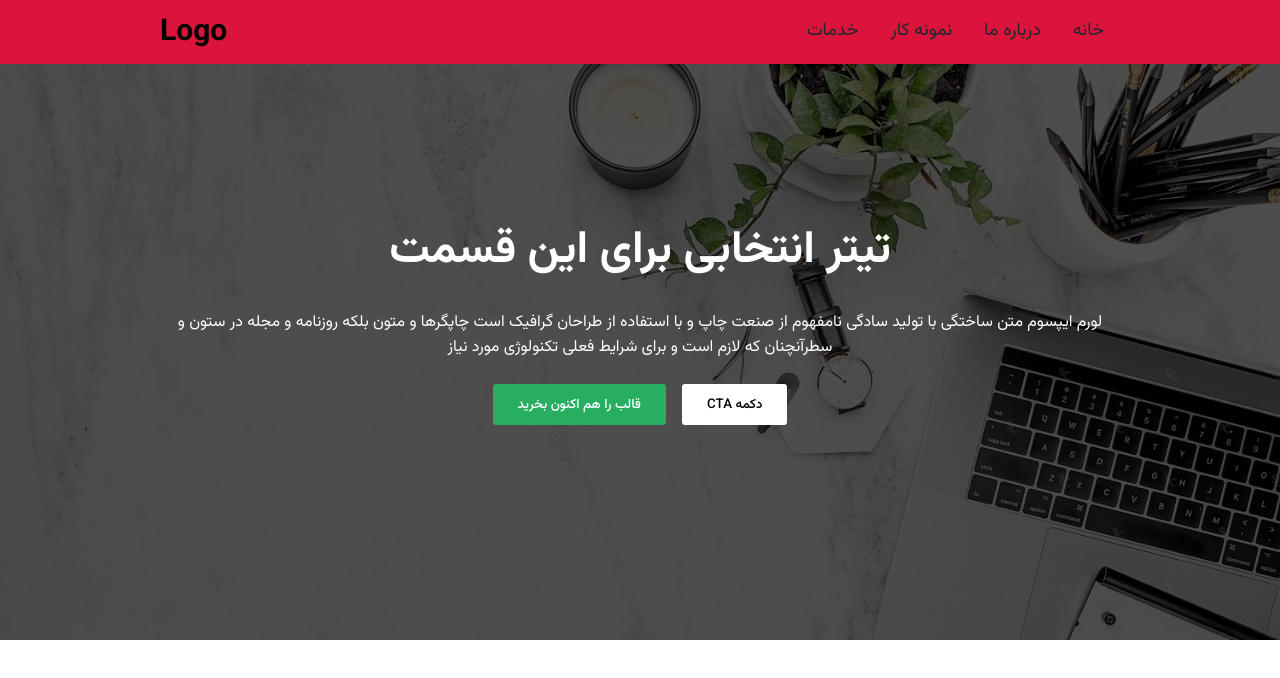
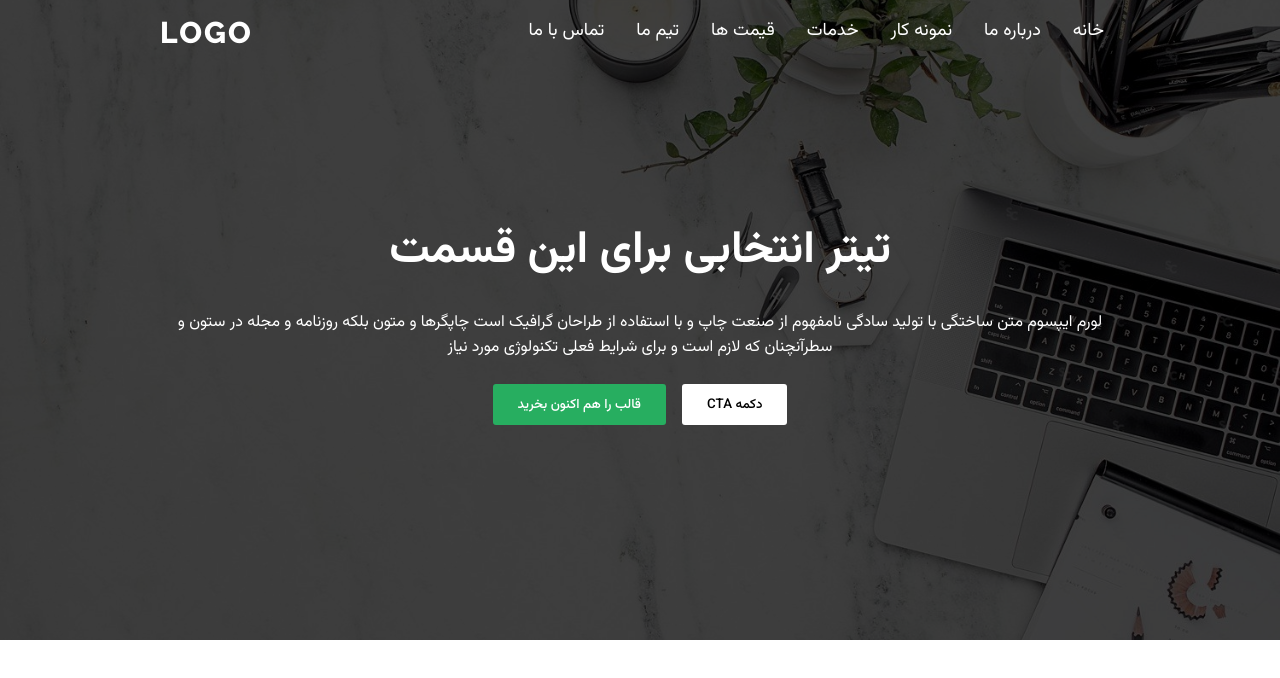
Before and after one commit to randomhex1998/logo_react, a React (Create React App) app: page / in a window 1280 px wide. Shown: the top 678 px of the page. Built offline with nearby package versions, Linux system fonts and the light colour scheme.

Commit message:
remove-bg-nav-and-fix-some-bug

```diff
--- a/src/components/Navbar/Logo.js
+++ b/src/components/Navbar/Logo.js
@@ -1,3 +1,3 @@
 export const LogoNav = () => {
-  return <h1 className="navbar-logo">Logo</h1>;
+  return <h1 className="navbar-logo">LOGO</h1>;
 };
--- a/src/components/Navbar/Menu.js
+++ b/src/components/Navbar/Menu.js
@@ -1,4 +1,4 @@
-export const MenuUl = ({classAct}) => {
+export const MenuUl = ({ classAct }) => {
   return (
     <ul className={classAct ? "menu-area active" : "menu-area"}>
       <li className="nav-items">
@@ -21,6 +21,21 @@ export const MenuUl = ({classAct}) => {
           خدمات
         </a>
       </li>
+      <li className="nav-items">
+        <a href="#" className="nav-link">
+          قیمت ها
+        </a>
+      </li>
+      <li className="nav-items">
+        <a href="#" className="nav-link">
+          تیم ما
+        </a>
+      </li>
+      <li className="nav-items">
+        <a href="#" className="nav-link">
+          تماس با ما
+        </a>
+      </li>
     </ul>
   );
 };
--- a/src/components/Navbar/Navbar.scss
+++ b/src/components/Navbar/Navbar.scss
@@ -3,7 +3,7 @@
     height: 4rem;
     position: absolute;
     top: 0;
-    background-color: crimson;
+    background-color: transparent;
     @include flexCenter;
 
     .navbar-container{
@@ -13,6 +13,10 @@
         .navbar-logo{
             font-size: 30px;
             cursor: pointer;
+            color: #fff;
+            font-family: $main-english-font;
+            font-weight: 800;
+            letter-spacing: 2px;
         }
 
         .bars{
@@ -54,7 +58,7 @@
 
                 .nav-link{
                     font-size: 18px;
-                    color: $dark-color;
+                    color: #fff;
                 }
 
                 &:hover::after{
--- a/src/components/SlideSec/SlideArea.scss
+++ b/src/components/SlideSec/SlideArea.scss
@@ -3,11 +3,12 @@
     background-image: url("../../Img/bg.jpg");
     background-repeat: no-repeat;
     background-size: cover;
+    background-position: center center;
 
     .wrapper {
         width: 100%;
         height: 80vh;
-        background-color: rgba(0, 0, 0, 0.692);
+        background-color: rgba(0, 0, 0, 0.753);
         color: #fff;
         text-align: center;
         flex-direction: column;
--- a/src/scss/_def.scss
+++ b/src/scss/_def.scss
@@ -45,7 +45,7 @@ li{
 }
 
 .container{
-    padding: 0 15rem;
+    padding: 0 23rem;
 
     @include XXLarge{padding:0  10rem;}
     @include XLarge{padding:0  8rem;}
```
